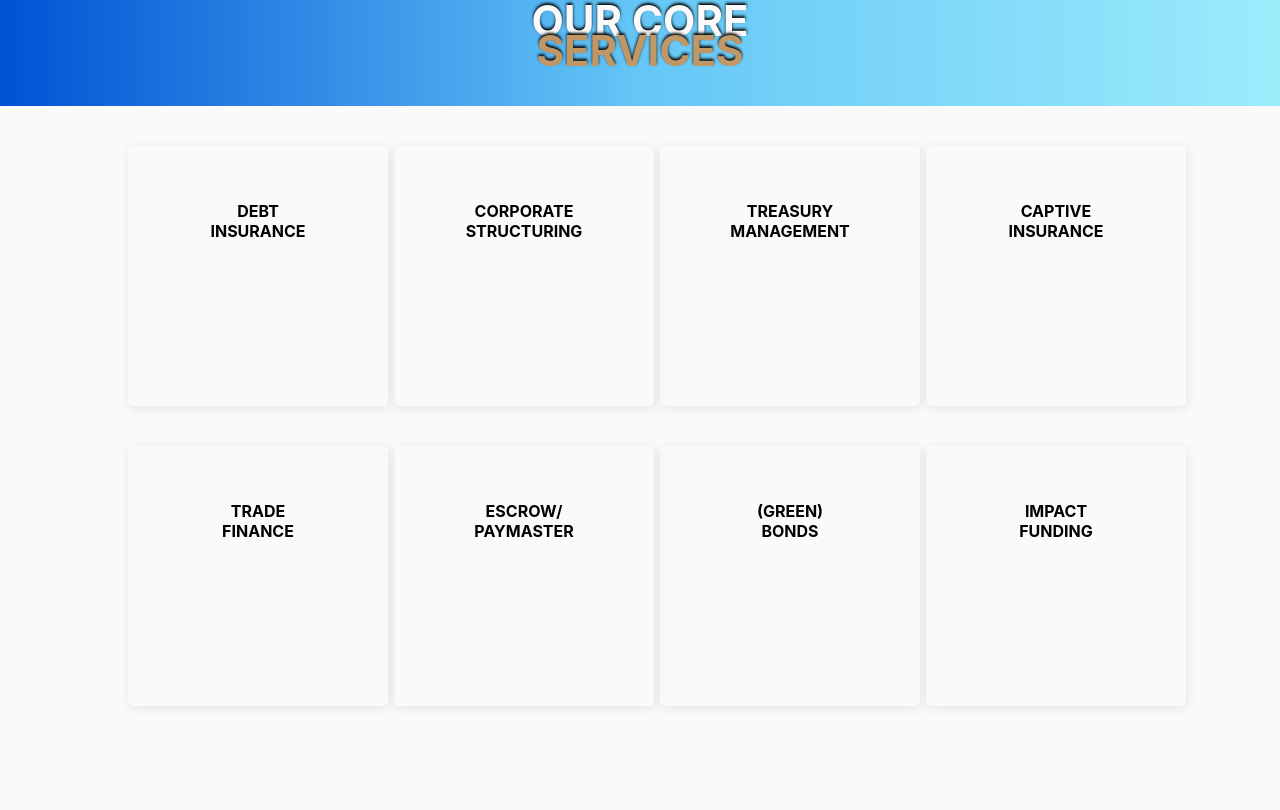
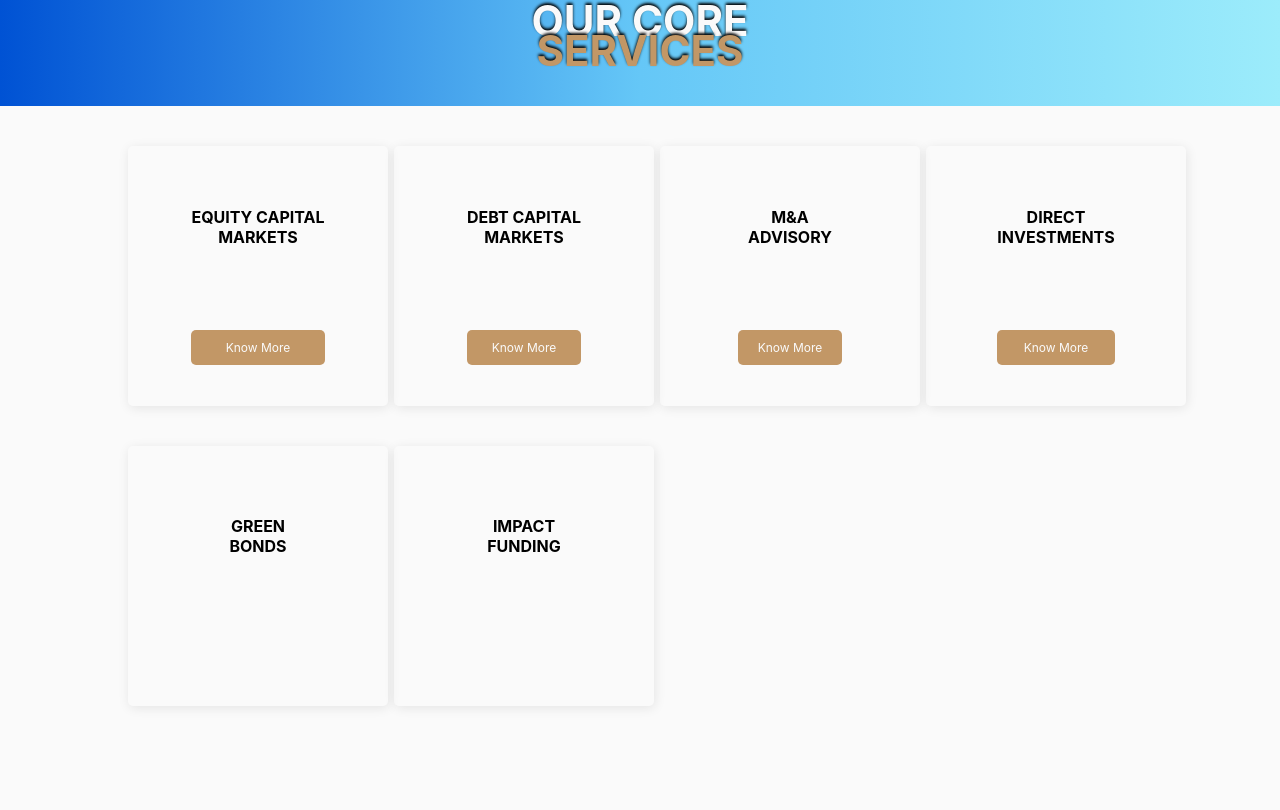
Before and after one commit to mritunjaysaha/project-1, a Next.js app: page / in a window 1280 px wide. Shown: the part 1990-2800 px from the top of the page. Built offline with nearby package versions, Linux system fonts and the light colour scheme.

Commit message:
made changes to our core services

```diff
--- a/data.js
+++ b/data.js
@@ -36,14 +36,12 @@ export const navbarData = {
 export const companyName = { name: "xxx Capital" };
 
 export const offeringsData = [
-    ["debt", "insurance"],
-    ["corporate", "structuring"],
-    ["treasury", "management"],
-    ["captive", "insurance"],
-    ["trade", "finance"],
-    ["escrow/", "paymaster"],
-    ["(green)", "bonds"],
-    ["impact", "funding"],
+    { name: ["equity capital", "markets"], link: "/equityCapitalMarkets" },
+    { name: ["debt capital", "markets"], link: "/debtCapitalMarkets" },
+    { name: ["m&a", "Advisory"], link: "/maAdvisory" },
+    { name: ["direct", "investments"], link: "/directInvestments" },
+    { name: ["green", "bonds"], link: null },
+    { name: ["impact", "funding"], link: null },
 ];
 
 export const clienteleData = [
--- a/src/body.jsx
+++ b/src/body.jsx
@@ -39,9 +39,16 @@ export function Body() {
                     Our core <span className={styles.spanColor}>services</span>
                 </h3>
                 <ul>
-                    {offeringsData.map((data) => (
-                        <Cards className="offeringCards" text={data} />
-                    ))}
+                    {offeringsData.map((data) => {
+                        console.log(data.name);
+                        return (
+                            <Cards
+                                className="offeringCards"
+                                text={data.name}
+                                link={data.link}
+                            />
+                        );
+                    })}
                 </ul>
             </section>
 
--- a/src/cards.jsx
+++ b/src/cards.jsx
@@ -1,10 +1,10 @@
 import styles from "../styles/cards.module.scss";
-import { MUIButton } from "./atoms/button";
+import { Anchor } from "../src/atoms/anchor";
 
-export function Cards({ text, className }) {
+export function Cards({ text, className, link }) {
     return (
         <li
-            key={text[0]}
+            key={text ? text[0] : ""}
             className={`${
                 className.toLowerCase() === "offeringcards"
                     ? styles.offeringCards
@@ -13,11 +13,16 @@ export function Cards({ text, className }) {
                     : ""
             } ${styles.cardOuter}`}
         >
-            <div className={styles.pGroup}>
-                {text.map((t) => (
-                    <p>{t}</p>
-                ))}
+            <div className={styles.nameArea}>
+                {text ? text.map((t) => <p>{t}</p>) : ""}
             </div>
+            {link ? (
+                <div className={styles.linkArea}>
+                    <Anchor name="know more" link={link} />
+                </div>
+            ) : (
+                ""
+            )}
         </li>
     );
 }
--- a/styles/cards.module.scss
+++ b/styles/cards.module.scss
@@ -20,7 +20,9 @@
 
 .cardOuter {
     display: grid;
-    grid-template-rows: repeat(2, 1fr);
+    grid-template-areas:
+        "name"
+        "link";
     align-items: center;
     text-align: center;
     justify-content: center;
@@ -38,9 +40,24 @@
         text-transform: uppercase;
         font-weight: $fw-bold;
     }
+
+    a {
+        grid-area: link;
+
+        text-transform: capitalize;
+        background-color: $golden;
+        padding: 1rem 2rem;
+        border-radius: $border-radius;
+        color: $white;
+        font-size: $fs-x-small;
+        display: flex;
+        justify-content: center;
+        align-items: center;
+    }
 }
 
-.pGroup {
+.nameArea {
+    grid-area: name;
     padding-top: 2rem;
 
     @media only screen and (min-width: 996px) {
--- a/styles/utils.scss
+++ b/styles/utils.scss
@@ -49,6 +49,9 @@ $card-border-radius: 0.5rem;
 // overlay
 $overlay: rgba(0, 0, 0, 0.55);
 
+// border radius
+$border-radius: 0.5rem;
+
 .spanColor {
     display: block;
     // color: hsl(32.8, 92%, 50%);
```
